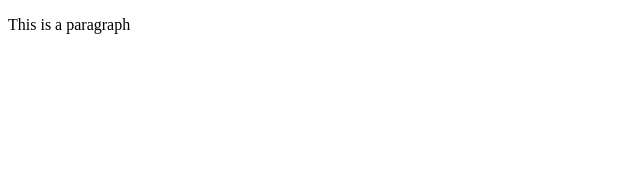
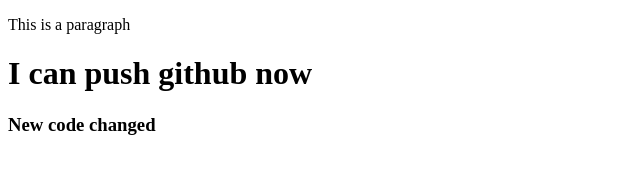
Before and after one commit to Khadiza083/second_repo, a plain HTML site: page index.html in a window 1280 px wide. Shown: the whole page, without its empty margins (0-640 px from the left). Drawn offline with Linux system fonts and the light colour scheme.

Commit message:
added header

```diff
--- a/index.html
+++ b/index.html
@@ -8,5 +8,7 @@
 </head>
 <body>
     <p>This is a paragraph</p>
+    <h1> I can push github now</h1>
+    <h3>New code changed</h3>
 </body>
 </html>
```
